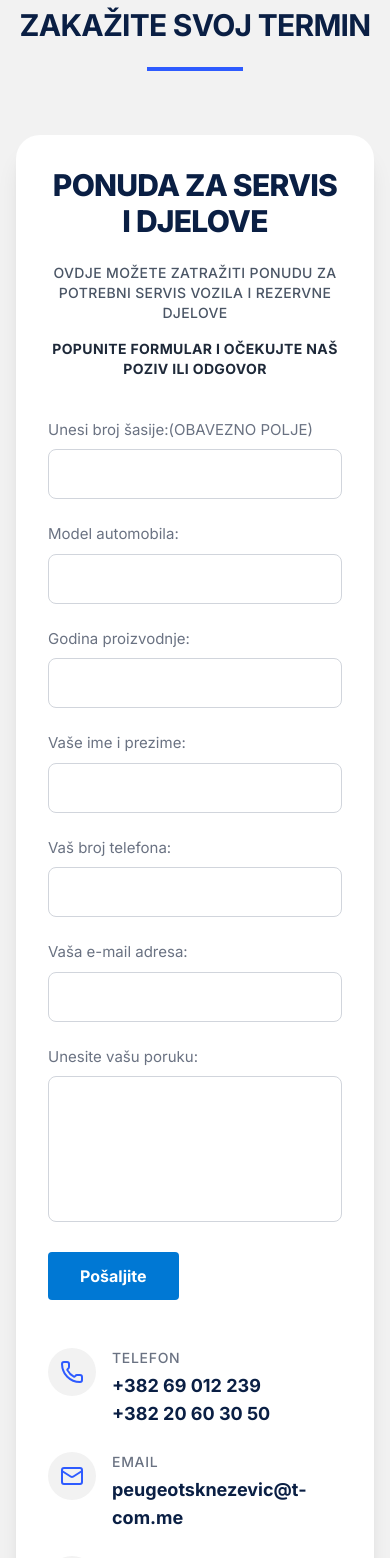
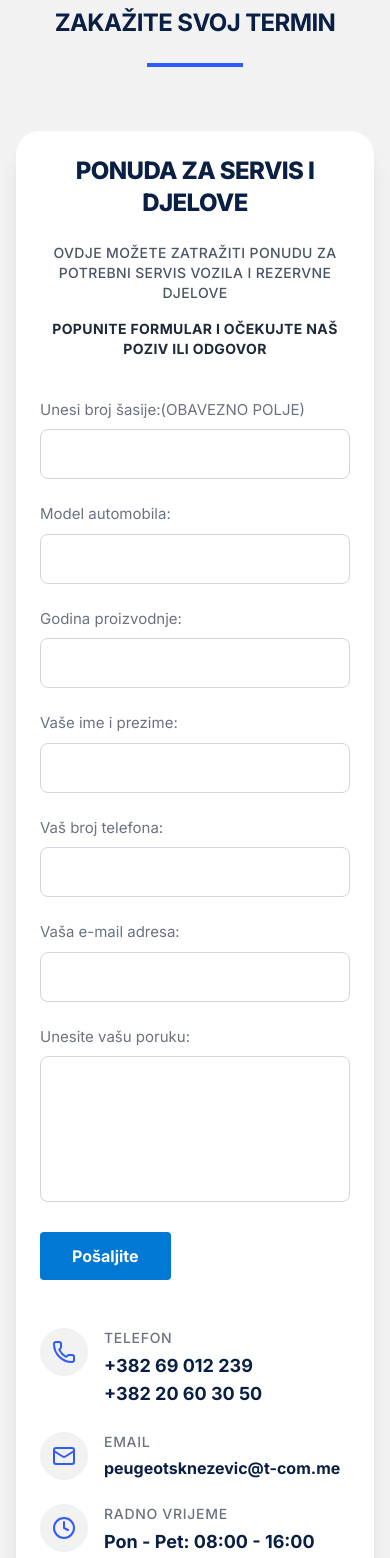
Before and after one commit to ikica007/PSCKne-evi-, a React (Vite) app: page / in a window 390 px wide. Shown: the part 7520-9078 px from the top of the page. Built offline with nearby package versions, Linux system fonts and the light colour scheme.

Commit message:
Update Contact.tsx

```diff
--- a/src/components/Contact.tsx
+++ b/src/components/Contact.tsx
@@ -5,9 +5,9 @@ export default function Contact() {
   return (
     <section id="kontakt" className="py-24 bg-[#F2F2F2]">
       <div className="max-w-7xl mx-auto px-4 sm:px-6 lg:px-8">
-        <div className="text-center max-w-3xl mx-auto mb-16">
-          <h2 className="text-[#2E5BFF] font-bold tracking-wider uppercase text-sm mb-2">Kontaktirajte nas</h2>
-          <h3 className="text-3xl md:text-5xl font-bold text-[#0A1F44] uppercase tracking-tight">
+        <div className="text-center max-w-3xl mx-auto mb-16 px-4">
+          <h2 className="text-[#2E5BFF] font-bold tracking-wider uppercase text-sm mb-2 break-words">Kontaktirajte nas</h2>
+          <h3 className="text-2xl sm:text-3xl md:text-5xl font-bold text-[#0A1F44] uppercase tracking-tight break-words">
             Zakažite svoj termin
           </h3>
           <div className="w-24 h-1 bg-[#2E5BFF] mx-auto mt-6"></div>
@@ -16,8 +16,8 @@ export default function Contact() {
         <div className="grid grid-cols-1 lg:grid-cols-2 gap-12 bg-white rounded-3xl overflow-hidden shadow-xl">
 
           {/* Contact Info & Form */}
-          <div className="p-8 md:p-12">
-            <h4 className="text-3xl md:text-4xl font-black text-[#0A1F44] mb-6 uppercase tracking-tight text-center">Ponuda za servis i djelove</h4>
+          <div className="p-6 sm:p-8 md:p-12">
+            <h4 className="text-2xl sm:text-3xl md:text-4xl font-black text-[#0A1F44] mb-6 uppercase tracking-tight text-center break-words">Ponuda za servis i djelove</h4>
             <p className="text-gray-600 text-sm md:text-base mb-4 uppercase tracking-wide font-medium text-center">Ovdje možete zatražiti ponudu za potrebni servis vozila i rezervne djelove</p>
             <p className="text-gray-800 text-sm md:text-base mb-10 uppercase tracking-wide font-bold text-center">Popunite formular i očekujte naš poziv ili odgovor</p>
 
@@ -85,9 +85,9 @@ export default function Contact() {
                 <div className="w-12 h-12 bg-[#F2F2F2] rounded-full flex items-center justify-center shrink-0 text-[#2E5BFF]">
                   <Mail size={24} />
                 </div>
-                <div>
+                <div className="overflow-hidden">
                   <p className="text-sm text-gray-500 font-medium uppercase tracking-wider mb-1">Email</p>
-                  <a href="mailto:peugeotsknezevic@t-com.me" className="text-lg font-bold text-[#0A1F44] hover:text-[#2E5BFF] transition-colors">peugeotsknezevic@t-com.me</a>
+                  <a href="mailto:peugeotsknezevic@t-com.me" className="text-base sm:text-lg font-bold text-[#0A1F44] hover:text-[#2E5BFF] transition-colors break-words max-w-full inline-block">peugeotsknezevic@t-com.me</a>
                 </div>
               </div>
 
```
